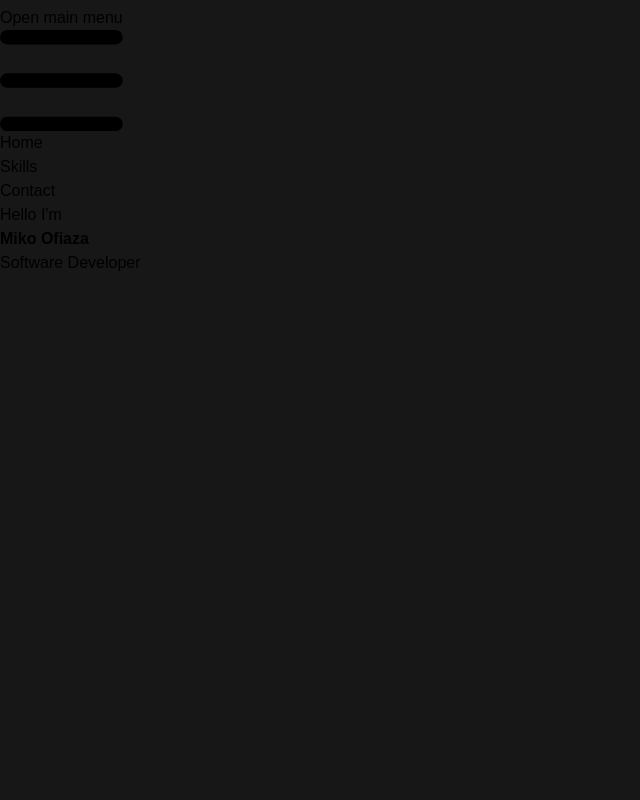
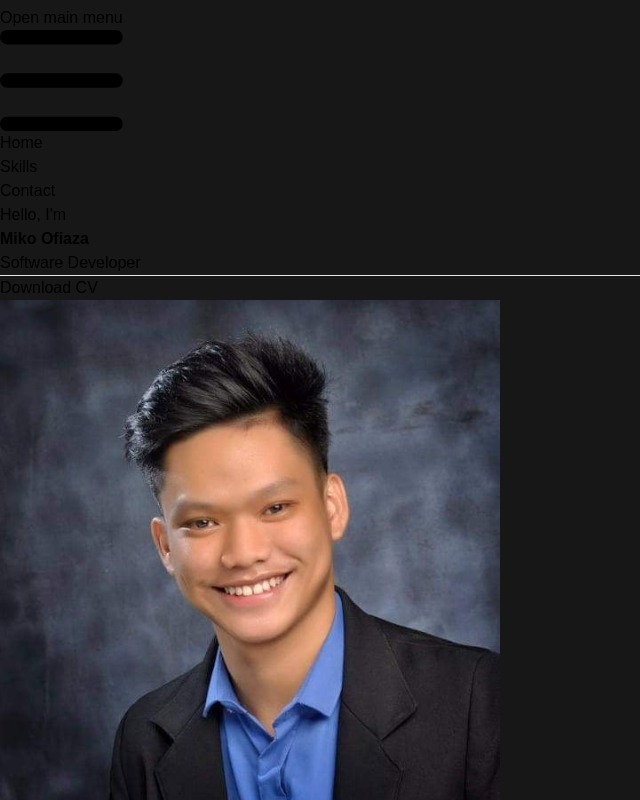
Before and after one commit to MikoGTZ/Portfolio, a Next.js app: page / in a window 1280 px wide. Shown: the part 6272-7072 px from the top of the page, without its empty margins (0-640 px from the left). Before the commit the page ends 6547 px from the top, so only its background shows below. Built offline with nearby package versions, Linux system fonts and the light colour scheme.

Commit message:
new file:   public/Miko.jpg 	modified:   src/app/page.tsx 	modified:   src/app/ui/navbar.tsx

```diff
--- a/src/app/page.tsx
+++ b/src/app/page.tsx
@@ -3,15 +3,37 @@ import Navbar from "@/app/ui/navbar";
 
 export default function Home() {
   return (
-    <div className="grid grid-rows-10 gap-10">
-      <div>
+    <div className="grid grid-rows-10">
       <Navbar />
+
+      <div className="container bg-black-800 p-20 grid grid-cols-2 gap-4">
+        <div className="flex flex-col justify-center">
+          <h1 className="text-white text-5xl my-1">Hello, I'm</h1>
+          <h1 className="text-white text-5xl my-1"><strong>Miko Ofiaza</strong></h1>
+          <h1 className="text-white text-5xl my-1">Software Developer</h1>
+          <hr className="my-2 border-t-2 border-solid"/>
+          <div>
+            <button
+              type="button"
+              className="inline-block rounded bg-neutral-100 px-4 pb-2 pt-2 text-sm font-medium uppercase leading-normal text-neutral-600 shadow-light-3 transition duration-150 ease-in-out hover:bg-neutral-200 hover:shadow-light-2 focus:bg-neutral-200 focus:shadow-light-2 focus:outline-none focus:ring-0 active:bg-neutral-200 active:shadow-light-2 motion-reduce:transition-none dark:shadow-black/30 dark:hover:shadow-dark-strong dark:focus:shadow-dark-strong dark:active:shadow-dark-strong">
+              Download CV
+            </button>
+          </div>
+
+        </div>
+        <div className="flex items-center justify-center">
+          <Image
+            src={'/Miko.jpg'}
+            width={500}
+            height={100}
+            className="rounded-full aspect-quare object-cover border-8 border-white"
+            alt="My picture in Web View"
+          />
+
+        </div>
+
       </div>
-      <div className="container bg-black-800 p-12">
-        <h1 className="text-white text-5xl">Hello I'm</h1>
-        <h1 className="text-white text-5xl"><strong>Miko Ofiaza</strong></h1>
-        <h1 className="text-white text-5xl">Software Developer</h1>
-      </div>
+
     </div>
   );
 }
--- a/src/app/ui/navbar.tsx
+++ b/src/app/ui/navbar.tsx
@@ -17,7 +17,7 @@ export default function Navbar() {
                     d="M80 299.3V512H196V299.3h86.5l18-97.8H196V166.9c0-51.7 20.3-71.5 72.7-71.5c16.3 0 29.4 .4 37 1.2V7.9C291.4 4 256.4 0 236.2 0C129.3 0 80 50.5 80 159.4v42.1H14v97.8H80z" />
                 </svg>
             </span>
-            <span className="[&>svg]:h-5 [&>svg]:w-5">
+            <span className="[&>svg]:h-5 [&>svg]:w-5 flex items-center space-x-2">
                 <svg
                     xmlns="http://www.w3.org/2000/svg"
                     fill="white"
@@ -26,7 +26,7 @@ export default function Navbar() {
                     d="M100.3 448H7.4V148.9h92.9zM53.8 108.1C24.1 108.1 0 83.5 0 53.8a53.8 53.8 0 0 1 107.6 0c0 29.7-24.1 54.3-53.8 54.3zM447.9 448h-92.7V302.4c0-34.7-.7-79.2-48.3-79.2-48.3 0-55.7 37.7-55.7 76.7V448h-92.8V148.9h89.1v40.8h1.3c12.4-23.5 42.7-48.3 87.9-48.3 94 0 111.3 61.9 111.3 142.3V448z" />
                 </svg>
             </span>
-            <span className="[&>svg]:h-5 [&>svg]:w-5">
+            <span className="[&>svg]:h-5 [&>svg]:w-5 flex items-center space-x-2">
                 <svg
                     xmlns="http://www.w3.org/2000/svg"
                     fill="white"
@@ -35,7 +35,7 @@ export default function Navbar() {
                     d="M389.2 48h70.6L305.6 224.2 487 464H345L233.7 318.6 106.5 464H35.8L200.7 275.5 26.8 48H172.4L272.9 180.9 389.2 48zM364.4 421.8h39.1L151.1 88h-42L364.4 421.8z" />
                 </svg>
             </span>
-            <span className="[&>svg]:h-5 [&>svg]:w-5">
+            <span className="[&>svg]:h-5 [&>svg]:w-5 flex items-center space-x-2">
                 <svg
                     xmlns="http://www.w3.org/2000/svg"
                     fill="white"
```
Also changed, not shown: public/Miko.jpg (added).
